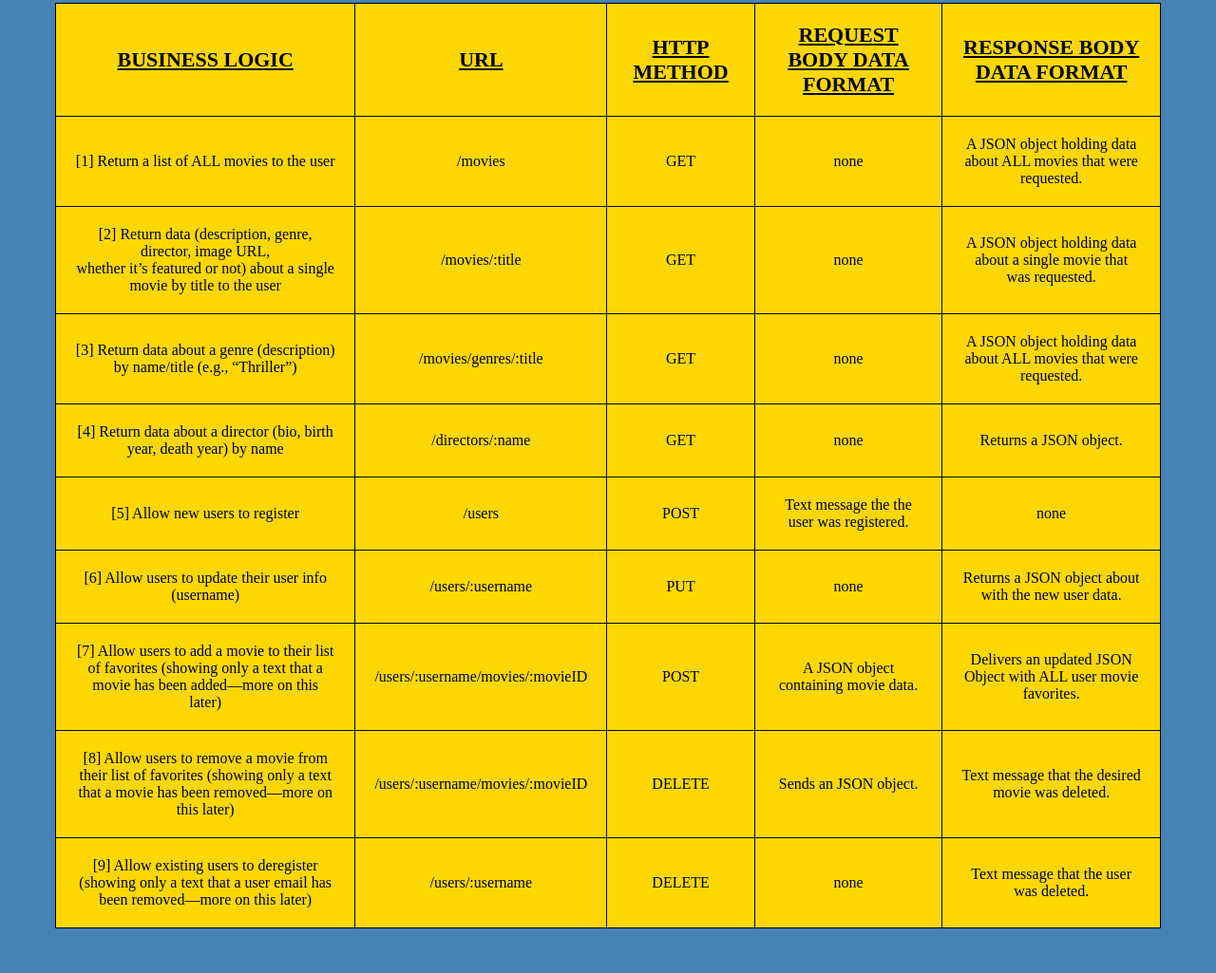
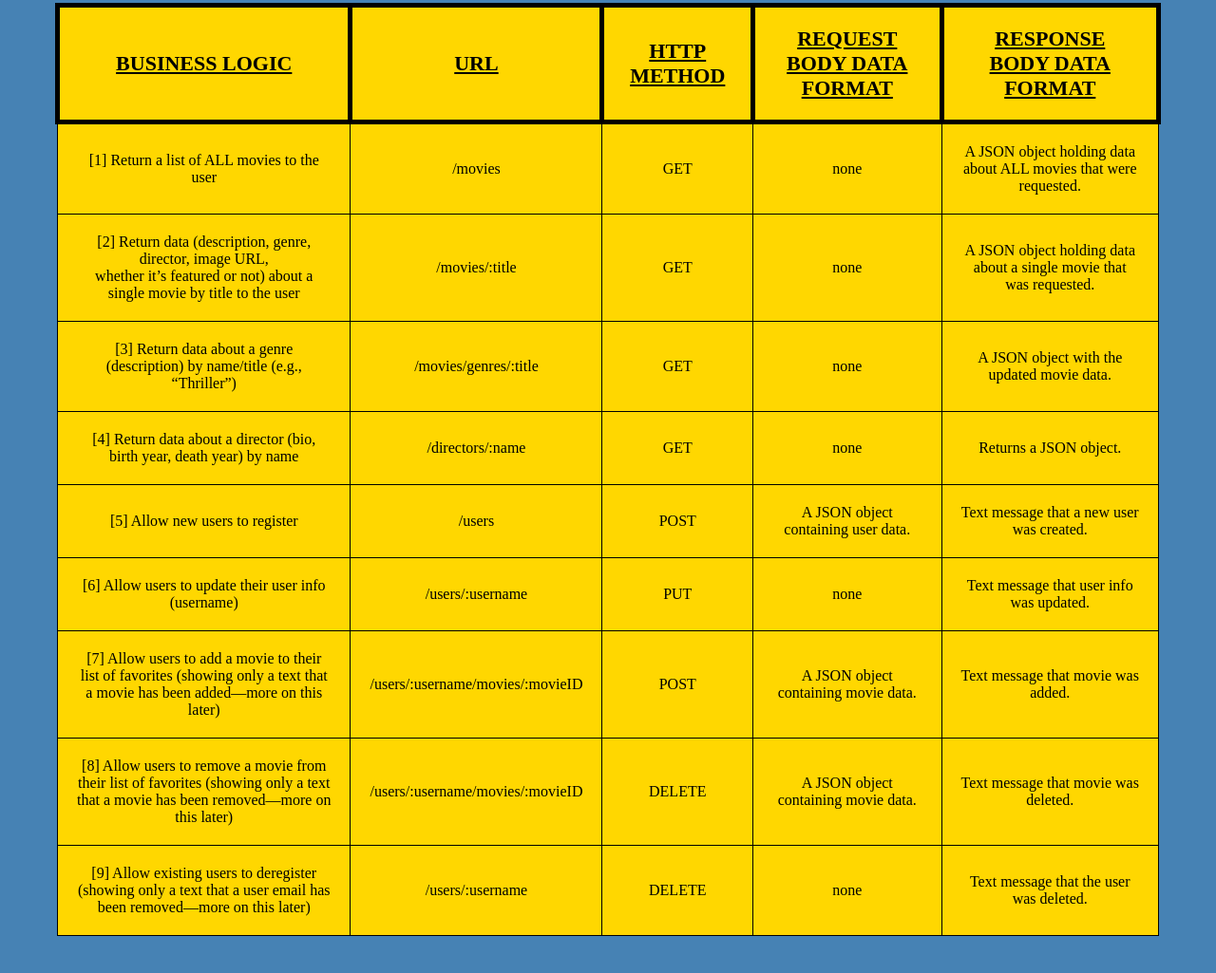
Before and after one commit to koola123/myBlockbusters_api, a website: page public/documentation.html in a window 1280 px wide. Shown: the part 127-1152 px from the top of the page at 95% size. Drawn offline with Linux system fonts and the light colour scheme.

Commit message:
Updated documentation

```diff
--- a/public/documentation.html
+++ b/public/documentation.html
@@ -38,7 +38,7 @@
       <td>/movies/genres/:title</td>
       <td>GET</td>
       <td>none</td>
-      <td>A JSON object holding data about ALL movies that were requested.</td>
+      <td>A JSON object with the updated movie data.</td>
     </tr>
     <tr>
       <td>[4] Return data about a director (bio, birth year, death year) by name</td>
@@ -51,29 +51,29 @@
       <td>[5] Allow new users to register</td>
       <td>/users</td>
       <td>POST</td>
-      <td>Text message the the user was registered.</td>
-      <td>none</td>
+      <td>A JSON object containing user data.</td>
+      <td>Text message that a new user was created.</td>
     </tr>
     <tr>
       <td>[6] Allow users to update their user info (username)</td>
       <td>/users/:username</td>
       <td>PUT</td>
       <td>none</td>
-      <td>Returns a JSON object about with the new user data.</td>
+      <td>Text message that user info was updated.</td>
     </tr>
     <tr>
       <td>[7] Allow users to add a movie to their list of favorites (showing only a text that a movie has been added—more on this later)</td>
       <td>/users/:username/movies/:movieID</td>
       <td>POST</td>
       <td>A JSON object containing movie data.</td>
-      <td>Delivers an updated JSON Object with ALL user movie favorites.</td>
+      <td>Text message that movie was added.</td>
     </tr>
     <tr>
       <td>[8] Allow users to remove a movie from their list of favorites (showing only a text that a movie has been removed—more on this later)</td>
       <td>/users/:username/movies/:movieID</td>
       <td>DELETE</td>
-      <td>Sends an JSON object.</td>
-      <td>Text message that the desired movie was deleted.</td>
+      <td>A JSON object containing movie data.</td>
+      <td>Text message that movie was deleted.</td>
     </tr>
     <tr>
       <td>[9] Allow existing users to deregister (showing only a text that a user email has been removed—more on this later)</td>
--- a/public/style.css
+++ b/public/style.css
@@ -30,7 +30,7 @@ th {
     text-transform: uppercase;
     padding: 20px;
     text-decoration: underline;
-    border: 1px solid var(--primary-color);
+    border: 5px solid var(--primary-color);
 }
 
 tr {
```
